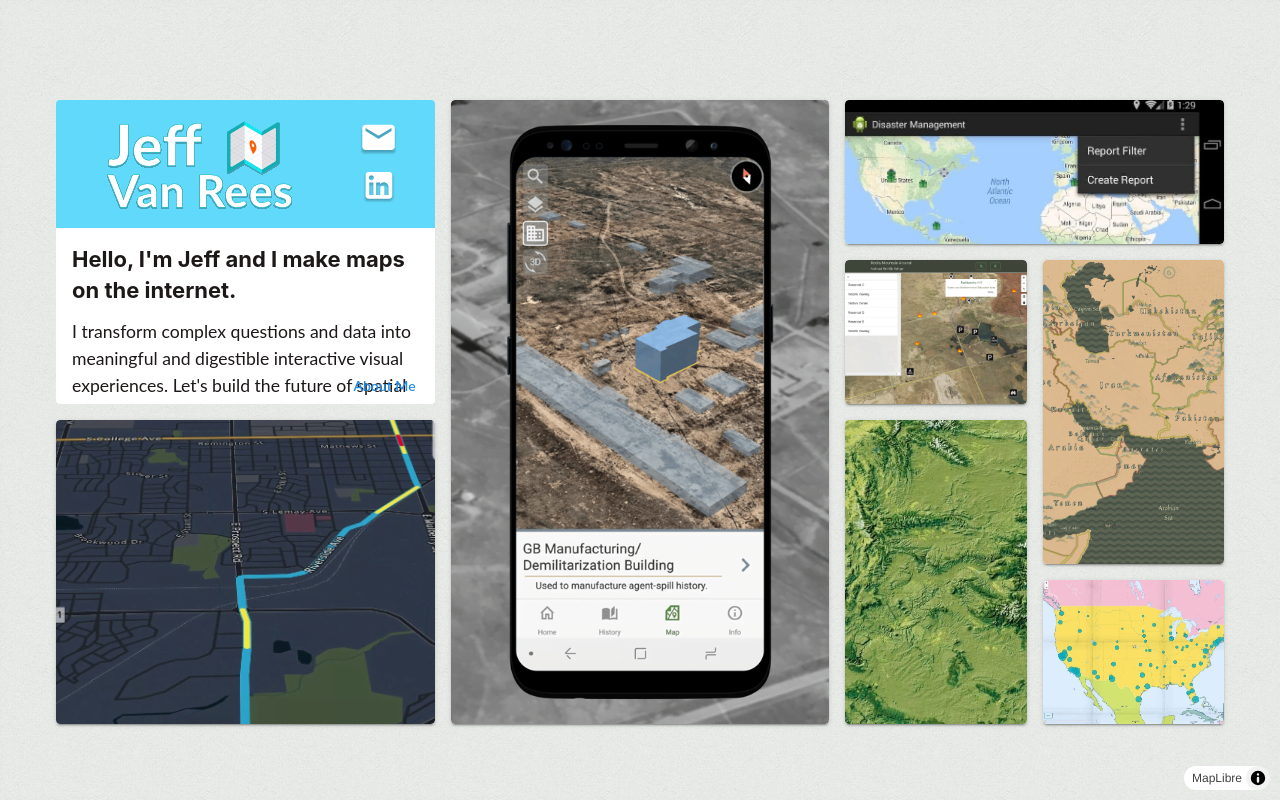
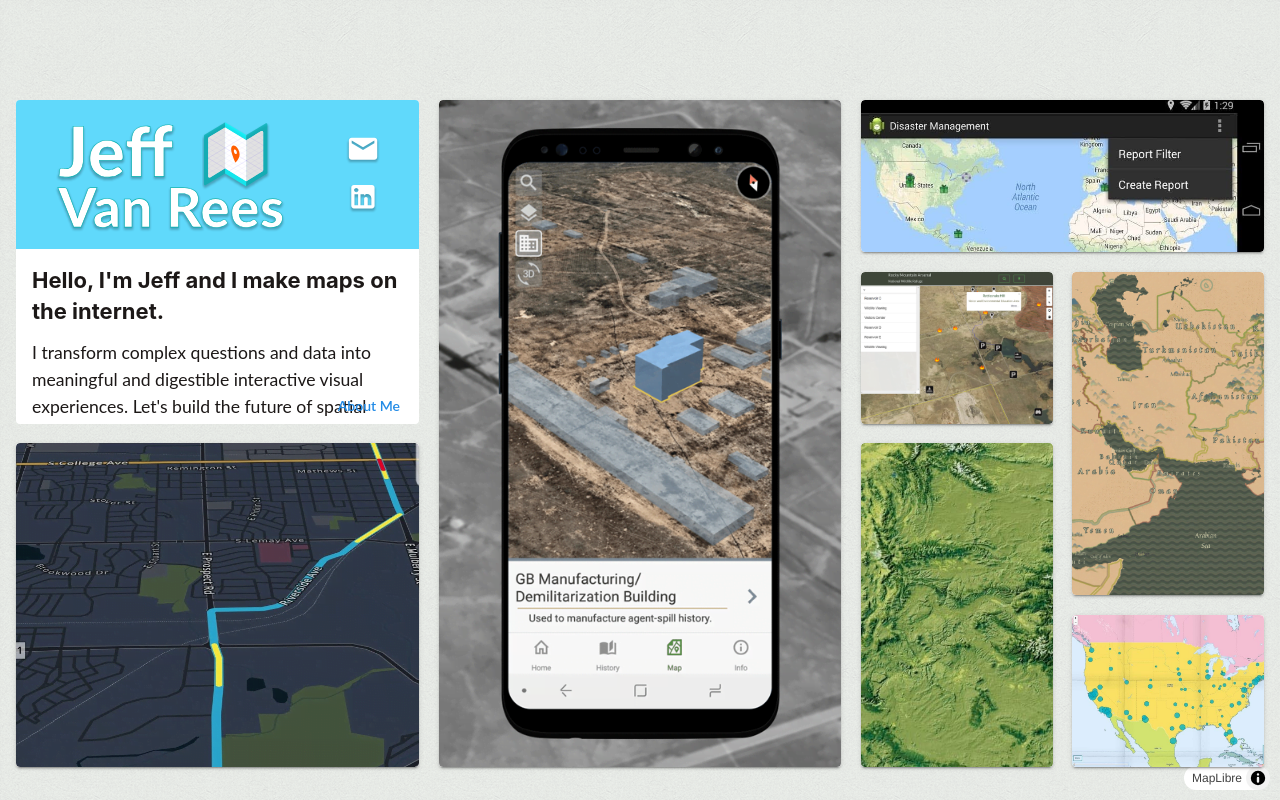
Before and after one commit to jvanrees/portfolio, a React app: page / in a window 1280 px wide. Built offline with nearby package versions, Linux system fonts and the light colour scheme; no server answers; the HTML template or start-up script is replaced by a standard one.

Commit message:
adjusted media queries for home grid. now transitions are more smooth

```diff
--- a/src/components/AboutMeCard.tsx
+++ b/src/components/AboutMeCard.tsx
@@ -20,7 +20,6 @@ function AboutMeCard({ children, className }: AboutMeCardProps) {
 						<img
 							src={logo}
 							alt="Jeff Van Rees Map Logo"
-							className={aboutStyles.aboutMeCardLogo}
 						/>
 					</div>
 					<div className={aboutStyles.aboutMeCardButtons}>
@@ -31,7 +30,7 @@ function AboutMeCard({ children, className }: AboutMeCardProps) {
 								variant="subtle"
 								size="sm"
 							>
-								<img src={mailIcon} alt="Email" height={32} />
+								<img src={mailIcon} alt="Email" style={{ height: '2em' }} />
 							</Button>
 							<Button
 								component="a"
@@ -39,7 +38,7 @@ function AboutMeCard({ children, className }: AboutMeCardProps) {
 								variant="subtle"
 								size="sm"
 							>
-								<img src={linkedinIcon} alt="LinkedIn" height={32} />
+								<img src={linkedinIcon} alt="LinkedIn"style={{ height: '2em' }} />
 							</Button>
 						</Stack>
 					</div>
--- a/src/routes/about.tsx
+++ b/src/routes/about.tsx
@@ -24,8 +24,8 @@ function AboutComponent() {
 				<div
 					className={`${aboutClasses.aboutMeOpenContent} ${gridClasses.subGridChild}`}
 				>
-					<div className={aboutClasses.mapLogoRow}>
-						<Image w={"16rem"} src={logoRow} alt="Jeff Van Rees Map Logo." />
+					<div className={aboutClasses.mapLogoContainer}>
+						<Image className={aboutClasses.mapLogoImage} src={logoRow} alt="Jeff Van Rees Map Logo." />
 					</div>
 					<div className={aboutClasses.aboutMeText}>
 						<div className={aboutClasses.headshotCnt}>
--- a/src/routes/not-found.tsx
+++ b/src/routes/not-found.tsx
@@ -28,7 +28,7 @@ export default function NotFoundComponent() {
 					className={`${aboutClasses.aboutMeOpenContent} ${gridClasses.subGridChild}`}
 					style={{ height: "100%" }}
 				>
-					<div className={aboutClasses.mapLogoRow}>
+					<div className={aboutClasses.mapLogoContainer}>
 						<Image w={"16rem"} src={logoRow} alt="Jeff Van Rees Map Logo." />
 					</div>
 					<div
--- a/src/styles/About.module.css
+++ b/src/styles/About.module.css
@@ -108,11 +108,18 @@
 	max-width: 18.8rem;
 }
 
-.mapLogoRow {
+.mapLogoContainer {
 	text-align: center;
 	background-color: hsl(193, 95%, 68%);
 	padding: 1rem;
+	font-size: 12px;
+	width: 14rem;
 }
+
+/* .mapLogoImage {
+	height: 1em;
+	width: 1em;
+} */
 
 .buttonContainerBottom {
 	padding: 0.5rem 0.5rem 0.5rem 1rem;
@@ -131,7 +138,7 @@
 }
 
 @media only screen and (max-width: 530px) {
-	.mapLogoRow {
+	.mapLogoContainer {
 		text-align: center;
 	}
 
@@ -173,17 +180,16 @@
 	display: flex;
 	background-color: hsl(193, 95%, 68%);
 	padding: 1rem;
+	font-size: 16px
 }
 
 .aboutMeCardLogoContainer {
 	flex: 1;
 	display: flex;
 	justify-content: center;
+	height: 6em;
 }
 
-.aboutMeCardLogo {
-	height: 6rem;
-}
 
 .aboutMeCardButtons {
 	width: 80px;
@@ -202,3 +208,21 @@
 	bottom: 0;
 	right: 0;
 }
+
+@media only screen and (min-width: 1800px) {
+	.aboutMeCardHeader {
+		font-size: 21.5px;
+	}
+}
+
+@media only screen and (min-width: 1200px) and (max-width: 1799px) {
+	.aboutMeCardHeader {
+		font-size: 19.5px;
+	}
+}
+
+@media only screen and (max-width: 1199px) {
+	.aboutMeCardHeader {
+		font-size: 16px;
+	}
+}
--- a/src/styles/Grid.module.css
+++ b/src/styles/Grid.module.css
@@ -17,9 +17,7 @@
   width: 100%;
   height: 100%;
   opacity: 0;
-	transition:
-		opacity 0.2s ease-in-out,
-		filter 0.2s ease-in-out;
+  transition: opacity 0.2s ease-in-out, filter 0.2s ease-in-out;
 }
 
 .gridTileText {
@@ -44,6 +42,7 @@
 .gridChild:hover .gridTileText {
   opacity: 1;
 }
+
 .gridChild:hover .gridTileOverlay {
   opacity: 1;
   backdrop-filter: blur(1px);
@@ -54,8 +53,6 @@
   display: flex;
   flex-direction: column;
   justify-content: center;
-	max-height: 80vh;
-	height: 100%;
   align-items: center;
   margin: 1rem;
   z-index: 3;
@@ -71,9 +68,9 @@
   height: 100%;
   display: grid;
   grid-gap: 1rem;
-	grid-auto-flow: dense;
-	grid-auto-rows: minmax(9.375rem, auto);
-	grid-template-columns: repeat(auto-fit, minmax(9.375rem, 1fr));
+  grid-auto-flow: row dense;
+  grid-auto-rows: minmax(8.5rem, auto);
+  grid-template-columns: repeat(auto-fit, minmax(9.8rem, 1fr));
 }
 
 .gridContent {
@@ -103,10 +100,8 @@
   color: hsl(10, 10%, 10%);
   min-width: 9.375rem;
   transition: all 0.3s cubic-bezier(0.25, 0.8, 0.25, 1);
-	box-shadow:
-		0 3px 1px -2px hsla(0, 0%, 0%, 0.2),
-		0 2px 2px 0 hsla(0, 0%, 0%, 0.14),
-		0 1px 5px 0 hsla(0, 0%, 0%, 0.12);
+  box-shadow: 0 3px 1px -2px hsla(0, 0%, 0%, 0.2),
+    0 2px 2px 0 hsla(0, 0%, 0%, 0.14), 0 1px 5px 0 hsla(0, 0%, 0%, 0.12);
   overflow: hidden;
   position: relative;
   height: 100%;
@@ -116,19 +111,14 @@
   font-size: 14px;
   color: hsl(10, 10%, 10%);
   transition: all 0.3s cubic-bezier(0.25, 0.8, 0.25, 1);
-	box-shadow:
-		0 3px 1px -2px hsla(0, 0%, 0%, 0.2),
-		0 2px 2px 0 hsla(0, 0%, 0%, 0.14),
-		0 1px 5px 0 hsla(0, 0%, 0%, 0.12);
+  box-shadow: 0 3px 1px -2px hsla(0, 0%, 0%, 0.2),
+    0 2px 2px 0 hsla(0, 0%, 0%, 0.14), 0 1px 5px 0 hsla(0, 0%, 0%, 0.12);
   flex-grow: 1;
 }
 
 .gridChild:hover {
-	box-shadow:
-		0 2px 4px -1px hsla(0, 0%, 0%, 0.2),
-		0 4px 5px 0 hsla(0, 0%, 0%, 0.14),
-		0 1px 10px 0 hsla(0, 0%, 0%, 0.12);
-	/* Removed transform: scale(1.05); to prevent tile growth */
+  box-shadow: 0 2px 4px -1px hsla(0, 0%, 0%, 0.2),
+    0 4px 5px 0 hsla(0, 0%, 0%, 0.14), 0 1px 10px 0 hsla(0, 0%, 0%, 0.12);
   transition: all 0.5s ease-out;
 }
 
@@ -146,7 +136,6 @@
 
 .gridChild:hover .gridTileImage {
   transform: scale(1.1);
-	/* Zoom in the image on hover */
 }
 
 .spanSquareLarge {
@@ -191,13 +180,23 @@
   box-shadow: none;
 }
 
-/* Media queries adapted from old_portfolio_index.css */
+@media only screen and (max-width: 535px) {
+  /* .expandableCell {
+    grid-column-end: span 2;
+    grid-row-end: span 1;
+  } */
 
-@media only screen and (max-width: 530px) {
   .shadedReliefBox {
     grid-column-end: span 2;
     grid-row-end: span 1;
     background-size: 100% auto;
+  }
+}
+
+@media only screen and (max-width: 599px) {
+  .rotateCell {
+    grid-column-end: span 1;
+    grid-row-end: span 2;
   }
 
   .gridContainer {
@@ -216,66 +215,71 @@
   }
 }
 
-@media only screen and (min-width: 531px) and (max-width: 690px) {
+@media only screen and (min-width: 600px) and (max-width: 899px) {
   .rotateCell {
     grid-column-end: span 1;
     grid-row-end: span 2;
   }
-
-	.googleMapsApiBox {
-		background-size: auto 100%;
-	}
 }
 
-@media only screen and (max-width: 846px) {
+@media only screen and (max-width: 899px) {
   .gridContent {
     height: fit-content;
   }
+
   .gridContainer {
     height: fit-content;
     max-height: none;
   }
 }
 
-@media only screen and (min-width: 846px) and (max-width: 1070px) {
+@media only screen and (min-width: 900px) and (max-width: 1070px) {
+  /* grid creates additional row @1070 because math.   */
   .expandableCell {
     grid-column-end: span 2;
     grid-row-end: span 1;
   }
 }
 
-@media only screen and (min-width: 1011px) and (max-width: 1599px) {
-	/* html,
-	body,
-	#root,
-	.App {
-		font-size: 18.5px;
-	} */
+@media only screen and (min-width: 900px) and (max-width: 1199px) {
   .gridInner {
-		grid-auto-rows: minmax(9rem, auto);
-		grid-template-columns: repeat(auto-fit, minmax(10.4rem, 1fr));
+    grid-auto-rows: minmax(8.5rem, auto);
+    grid-template-columns: repeat(auto-fit, minmax(10rem, 1fr));
   }
-	.gridContent {
-		max-width: 1200px !important;
-	}
+
   .gridContainer {
     max-height: 75vh;
   }
 }
 
-@media only screen and (min-width: 1600px) {
-	/* html,
-	body,
-	#root,
-	.App {
-		font-size: 20.5px;
-	} */
+@media only screen and (min-width: 1200px) and (max-width: 1799px) {
+  .gridInner {
+    grid-auto-rows: minmax(9.5rem, auto);
+    grid-template-columns: repeat(auto-fit, minmax(11rem, 1fr));
+    grid-gap: 1.22rem;
+  }
+
+  .gridContent {
+    max-width: 1300px !important;
+  }
+
+  .gridContainer {
+    max-height: 75vh;
+  }
+}
+
+@media only screen and (min-width: 1800px) {
   .gridInner {
     grid-auto-rows: minmax(11rem, auto);
+    grid-template-columns: repeat(auto-fit, minmax(12.8rem, 1fr));
+    grid-gap: 1.35rem;
+  }
 
-		grid-template-columns: repeat(auto-fit, minmax(12.8rem, 1fr));
-	}
   .gridContent {
     max-width: 1475px !important;
   }
+
+  .gridContainer {
+    max-height: 75vh;
   }
+}
```
Also changed, not shown: package.json (+16 -16 lines), public/features.geojson, 1 other file (tests, documents, lock files or other folders). Lines whose indentation alone changed are shown as unchanged.
